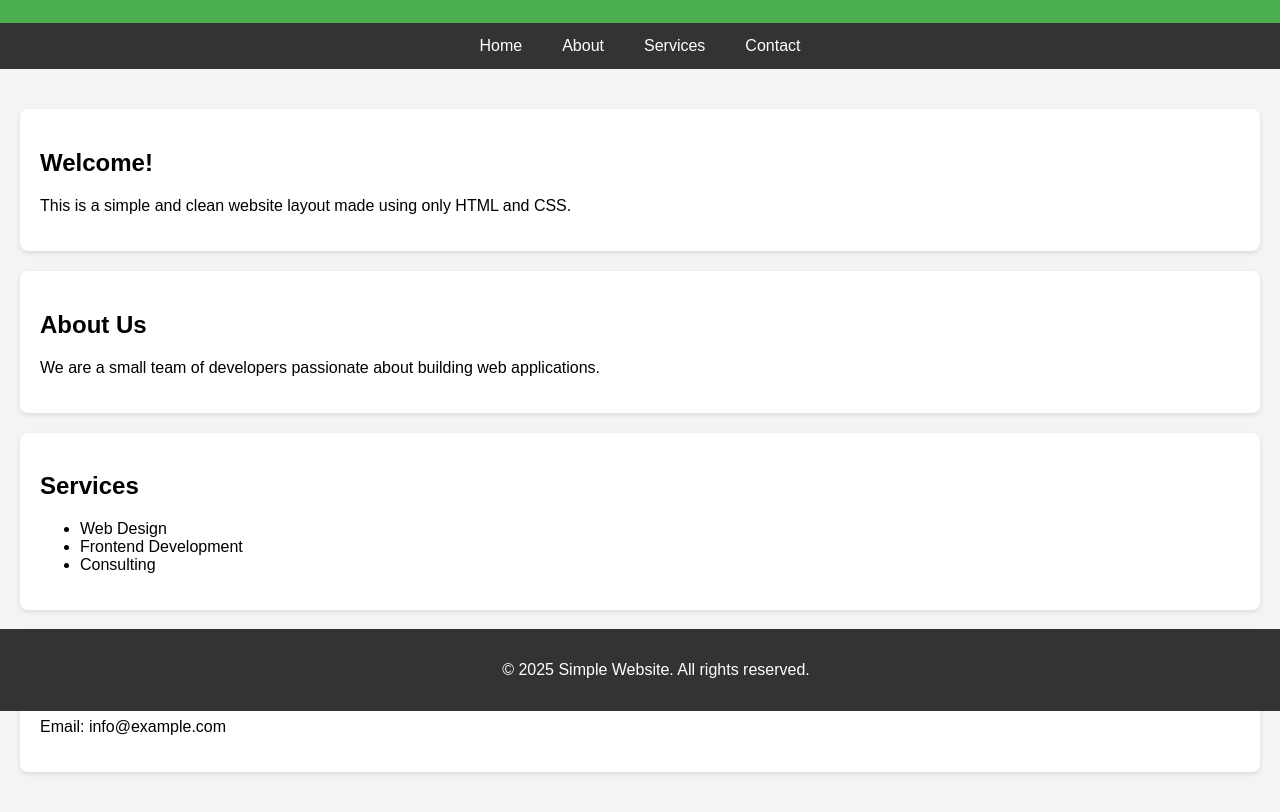
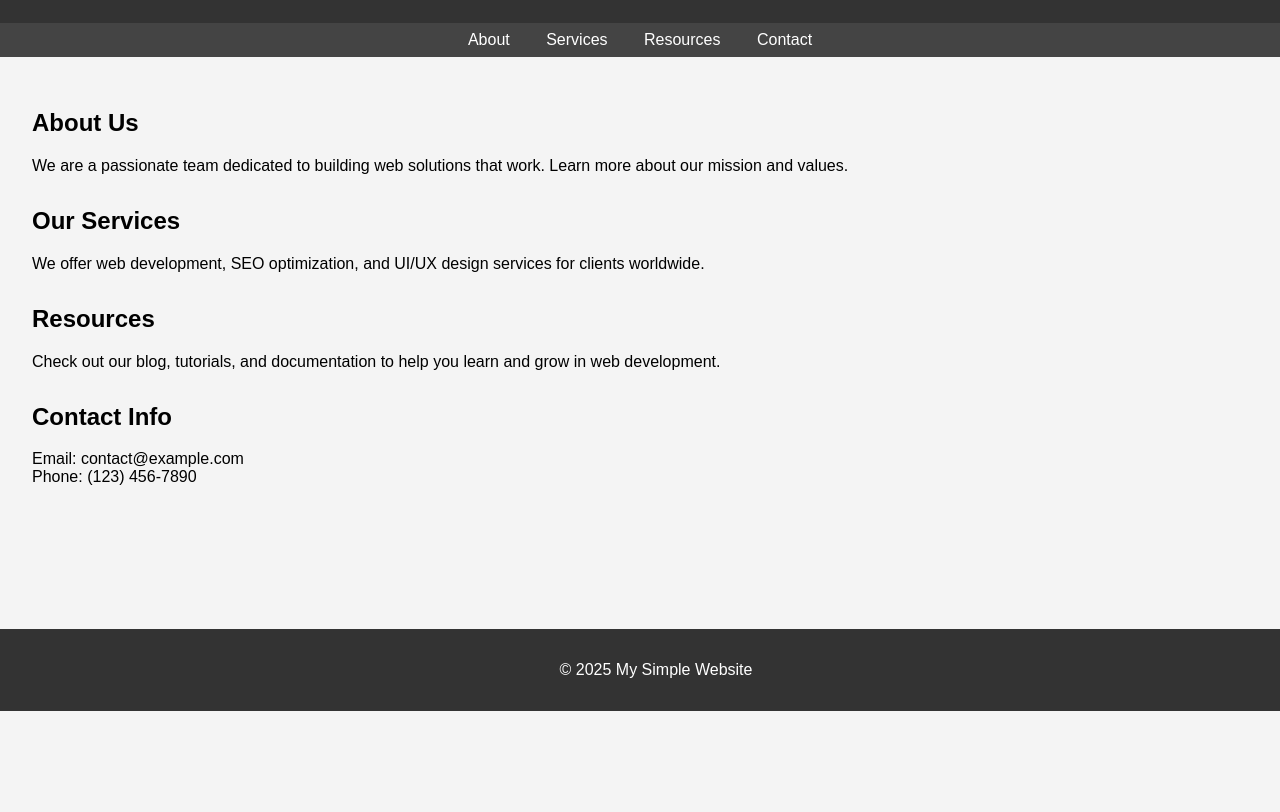
Before and after one commit to MihirVala0001/my-website, a plain HTML site: page index.html in a window 1280 px wide. Shown: the part 89-901 px from the top of the page. After the commit the page ends 800 px from the top, so only its background shows below. Drawn offline with Linux system fonts and the light colour scheme.

Commit message:
Update index.html

```diff
--- a/index.html
+++ b/index.html
@@ -6,40 +6,32 @@
   <title>Simple Website</title>
   <style>
     body {
+      font-family: Arial, sans-serif;
       margin: 0;
-      font-family: Arial, sans-serif;
+      padding: 0;
       background-color: #f4f4f4;
     }
     header {
-      background-color: #4CAF50;
+      background-color: #333;
       color: white;
       padding: 1rem;
       text-align: center;
     }
     nav {
-      background: #333;
-      display: flex;
-      justify-content: center;
+      background: #444;
+      padding: 0.5rem;
+      text-align: center;
     }
     nav a {
       color: white;
-      padding: 14px 20px;
+      margin: 0 1rem;
       text-decoration: none;
-      text-align: center;
-    }
-    nav a:hover {
-      background-color: #ddd;
-      color: black;
     }
     main {
-      padding: 20px;
+      padding: 2rem;
     }
     section {
-      margin: 20px 0;
-      background: white;
-      padding: 20px;
-      border-radius: 8px;
-      box-shadow: 0 2px 5px rgba(0, 0, 0, 0.1);
+      margin-bottom: 2rem;
     }
     footer {
       background-color: #333;
@@ -47,8 +39,8 @@
       text-align: center;
       padding: 1rem;
       position: fixed;
+      width: 100%;
       bottom: 0;
-      width: 100%;
     }
   </style>
 </head>
@@ -56,42 +48,32 @@
   <header>
     <h1>My Simple Website</h1>
   </header>
-
   <nav>
-    <a href="#home">Home</a>
     <a href="#about">About</a>
     <a href="#services">Services</a>
+    <a href="#resources">Resources</a>
     <a href="#contact">Contact</a>
   </nav>
-
   <main>
-    <section id="home">
-      <h2>Welcome!</h2>
-      <p>This is a simple and clean website layout made using only HTML and CSS.</p>
-    </section>
-
     <section id="about">
       <h2>About Us</h2>
-      <p>We are a small team of developers passionate about building web applications.</p>
+      <p>We are a passionate team dedicated to building web solutions that work. Learn more about our mission and values.</p>
     </section>
-
     <section id="services">
-      <h2>Services</h2>
-      <ul>
-        <li>Web Design</li>
-        <li>Frontend Development</li>
-        <li>Consulting</li>
-      </ul>
+      <h2>Our Services</h2>
+      <p>We offer web development, SEO optimization, and UI/UX design services for clients worldwide.</p>
     </section>
-
+    <section id="resources">
+      <h2>Resources</h2>
+      <p>Check out our blog, tutorials, and documentation to help you learn and grow in web development.</p>
+    </section>
     <section id="contact">
-      <h2>Contact Us</h2>
-      <p>Email: info@example.com</p>
+      <h2>Contact Info</h2>
+      <p>Email: contact@example.com<br>Phone: (123) 456-7890</p>
     </section>
   </main>
-
   <footer>
-    <p>&copy; 2025 Simple Website. All rights reserved.</p>
+    <p>&copy; 2025 My Simple Website</p>
   </footer>
 </body>
 </html>
```
